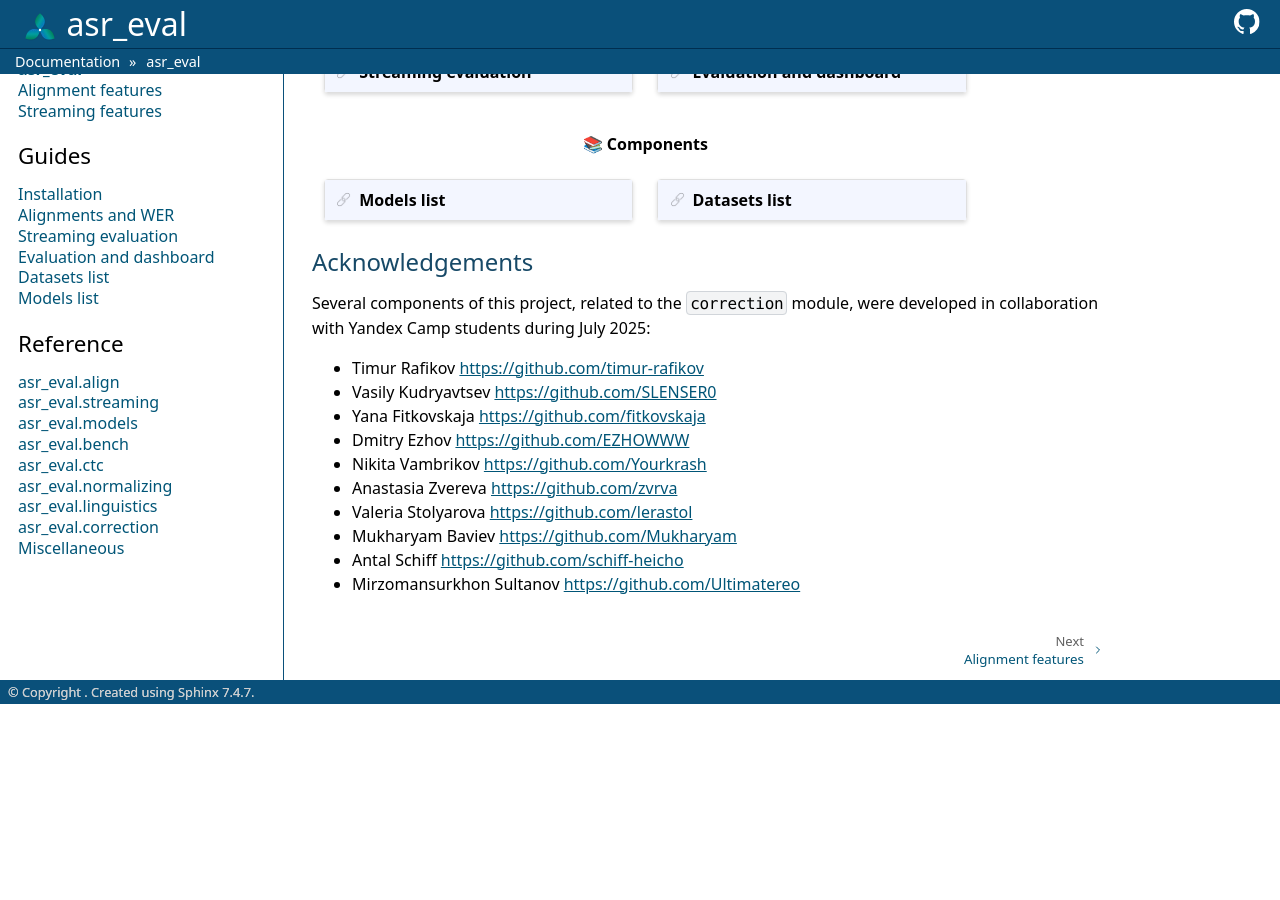
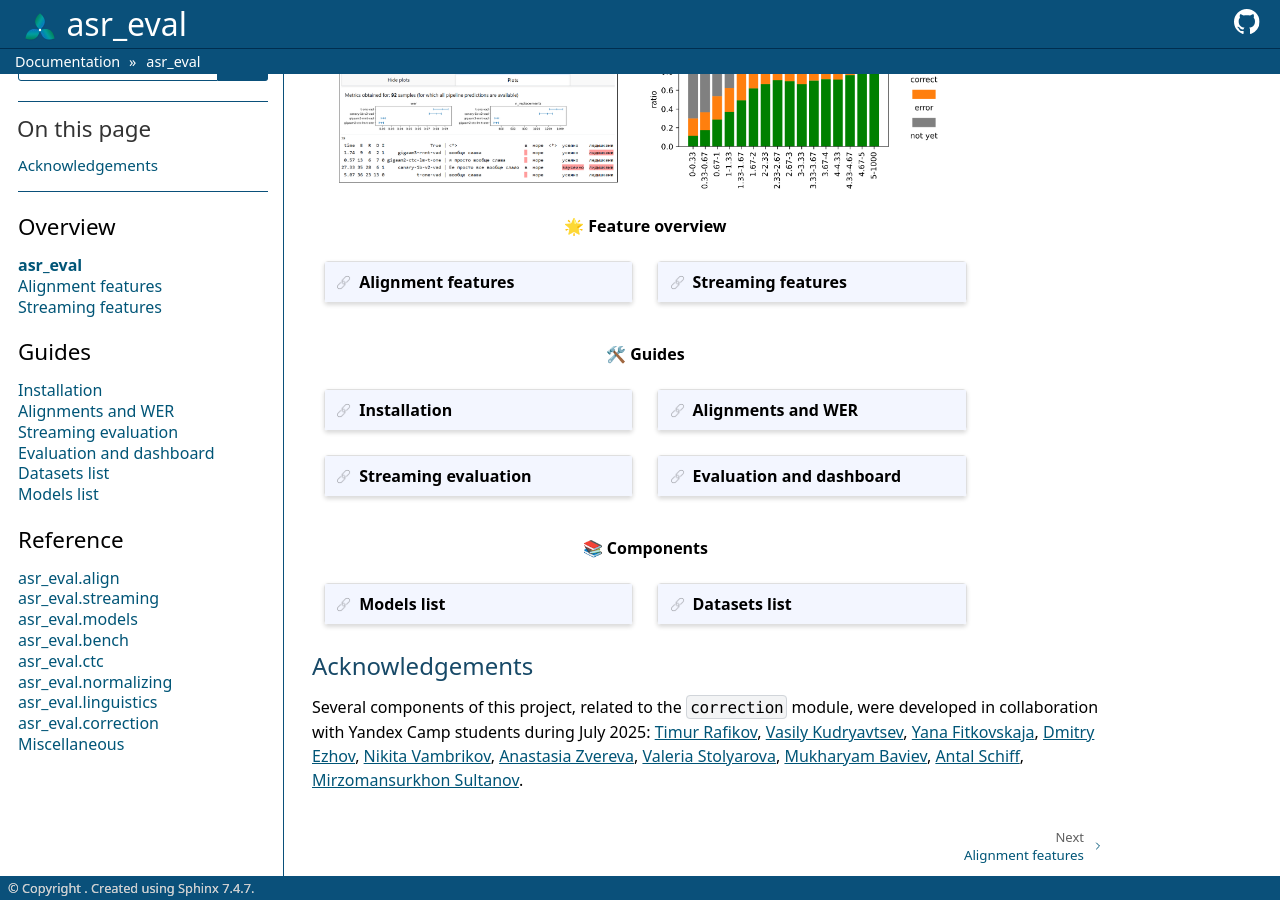
Before and after one commit to SibNN/asr_eval, a Sphinx documentation site: the page built from docs/source/index.rst, in a window 1280 px wide and 900 px high, scrolled down 527 px. Built offline with Sphinx 7.4.7, drawn with Linux system fonts in a browser that asks for light colours; the version number is read from the project's files by our own code; before the commit the page ends 1231 px from its top, so only the background shows below that.

Commit message:
add image

```diff
--- a/docs/source/index.rst
+++ b/docs/source/index.rst
@@ -8,6 +8,14 @@
 * Evaluating ASR with extended annotation syntax
 * Running and evaluating non-streaming ASR, and perform a detailed error analysis
 * Running and evaluating streaming ASR, producing many informative diagrams
+
+.. image:: images/showcase.png
+    :width: 80%
+    :align: left
+
+.. raw:: html
+
+    <div style="clear: both;"></div>
 
 .. grid:: 1
     :margin: 0
@@ -161,14 +169,13 @@
 
 Several components of this project, related to the :mod:`~asr_eval.correction` module, were developed in
 collaboration with Yandex Camp students during July 2025:
-
-* Timur Rafikov https://github.com/timur-rafikov
-* Vasily Kudryavtsev https://github.com/SLENSER0
-* Yana Fitkovskaja https://github.com/fitkovskaja
-* Dmitry Ezhov https://github.com/EZHOWWW
-* Nikita Vambrikov https://github.com/Yourkrash
-* Anastasia Zvereva https://github.com/zvrva
-* Valeria Stolyarova https://github.com/lerastol
-* Mukharyam Baviev https://github.com/Mukharyam
-* Antal Schiff https://github.com/schiff-heicho
-* Mirzomansurkhon Sultanov https://github.com/Ultimatereo
+`Timur Rafikov <https://github.com/timur-rafikov>`_,
+`Vasily Kudryavtsev <https://github.com/SLENSER0>`_,
+`Yana Fitkovskaja <https://github.com/fitkovskaja>`_,
+`Dmitry Ezhov <https://github.com/EZHOWWW>`_,
+`Nikita Vambrikov <https://github.com/Yourkrash>`_,
+`Anastasia Zvereva <https://github.com/zvrva>`_,
+`Valeria Stolyarova <https://github.com/lerastol>`_,
+`Mukharyam Baviev <https://github.com/Mukharyam>`_,
+`Antal Schiff <https://github.com/schiff-heicho>`_,
+`Mirzomansurkhon Sultanov <https://github.com/Ultimatereo>`_.
```
Also changed, not shown: README.md (+2 -0 lines), docs/source/images/showcase.png (added).
